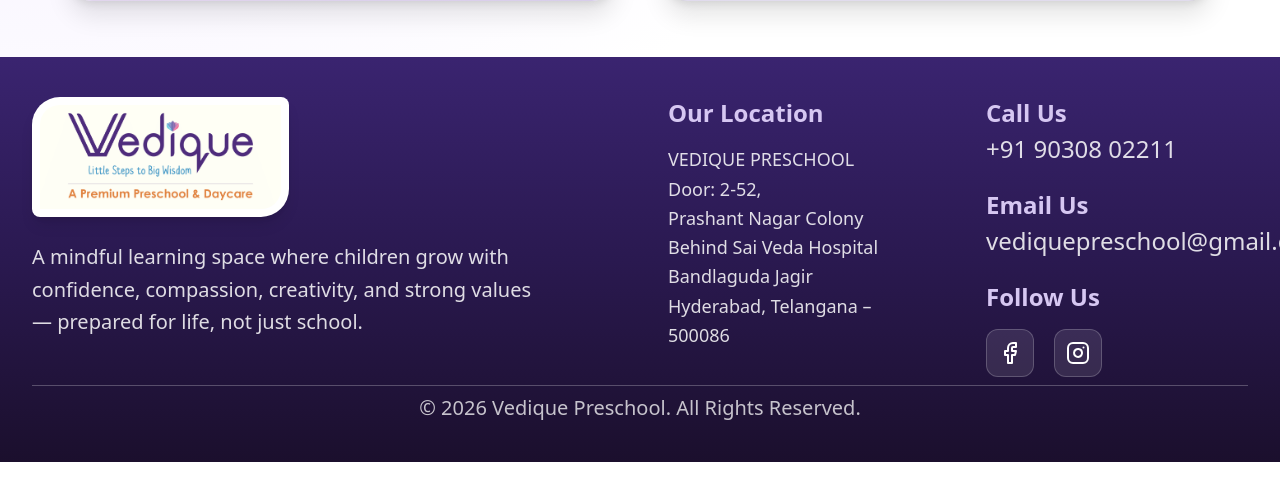
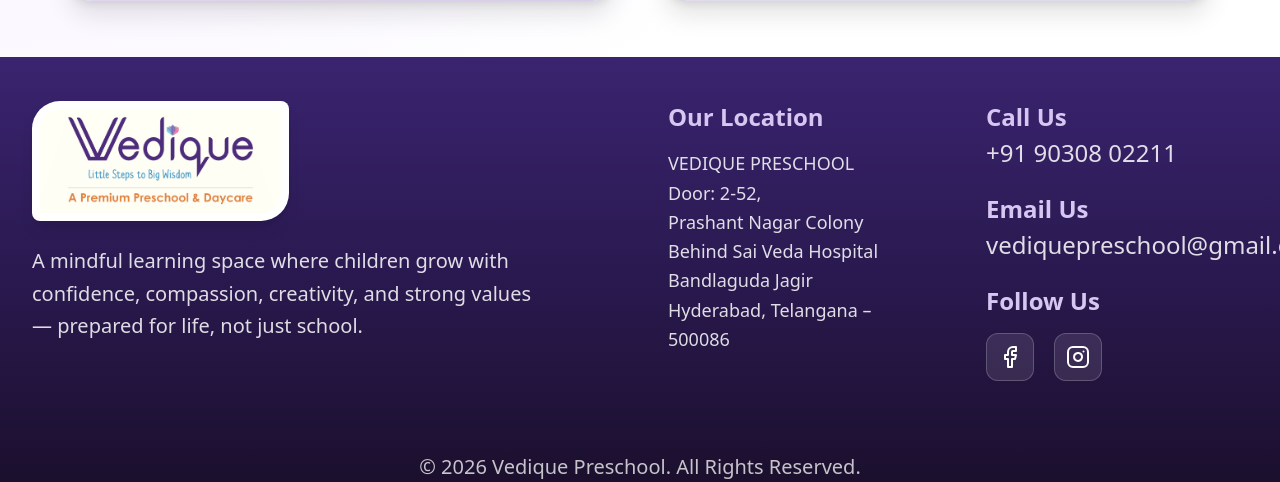
Before and after one commit to dfordivyansh/vediquepreschool, a React (Vite) app: page / in a window 1280 px wide. Shown: the part 5195-5677 px from the top of the page. Built offline with nearby package versions, Linux system fonts and the light colour scheme; the HTML template or start-up script is replaced by a standard one; a web font is replaced by a local one.

Commit message:
Many Things Updated

```diff
--- a/src/components/Footer.jsx
+++ b/src/components/Footer.jsx
@@ -14,7 +14,7 @@
           observer.disconnect();
         }
       },
-      { threshold: 0.2 }
+      { threshold: 0.2 },
     );
 
     if (footerRef.current) observer.observe(footerRef.current);
@@ -39,15 +39,12 @@
       <footer
         ref={footerRef}
         className={`bg-gradient-to-t from-[#1B0F2D] via-[#2A1950] to-[#3A2470]
-        text-white footer-reveal ${visible ? "show" : ""}`}
-      >
-        <div className="max-w-7xl mx-auto px-5 sm:px-8 py-10">
-
+        text-white footer-reveal ${visible ? "show" : ""}`}>
+        <div className="max-w-7xl mx-auto px-5 sm:px-8 py-1">
           {/* ================= MAIN GRID ================= */}
           <div className="grid grid-cols-1 gap-14 lg:grid-cols-4">
-
             {/* ================= BRAND ================= */}
-            <div className="space-y-6 text-center lg:text-left lg:col-span-2">
+            <div className="space-y-6 py-5 sm:py-10 text-center lg:text-left lg:col-span-2">
               <img
                 src="/assets/logo-footer.png"
                 alt="Vedique Preschool Logo"
@@ -61,8 +58,6 @@
                   p-2
                 "
               />
-
-
               <p className="text-white/85 leading-relaxed max-w-lg mx-auto lg:mx-0 text-xl">
                 A mindful learning space where children grow with confidence,
                 compassion, creativity, and strong values — prepared for life,
@@ -71,14 +66,15 @@
             </div>
 
             {/* ================= LOCATION ================= */}
-            <div className="space-y-4 text-center lg:text-left">
+            <div className="space-y-4 py-0 sm:py-10 text-center lg:text-left">
               <h3 className="text-xl sm:text-2xl font-semibold text-[#D6C7F2]">
                 Our Location
               </h3>
 
               <p className="text-[18px] text-white/85 leading-relaxed">
                 VEDIQUE PRESCHOOL <br />
-                Door: 2-52,<br />
+                Door: 2-52,
+                <br />
                 Prashant Nagar Colony <br />
                 Behind Sai Veda Hospital <br />
                 Bandlaguda Jagir <br />
@@ -87,8 +83,7 @@
             </div>
 
             {/* ================= CONTACT + SOCIAL ================= */}
-            <div className="space-y-6 text-center lg:text-left">
-
+            <div className="space-y-6 py-0 sm:py-10 text-center lg:text-left">
               <div>
                 <h3 className="text-xl sm:text-2xl font-semibold text-[#D6C7F2] mb-1">
                   Call Us
@@ -104,8 +99,7 @@
                 </h3>
                 <a
                   href="mailto:vediquepreschool@gmail.com"
-                  className="text-white/85 hover:text-white transition text-xl sm:text-2xl font-medium"
-                >
+                  className="text-white/85 hover:text-white transition text-xl sm:text-2xl font-medium">
                   vediquepreschool@gmail.com
                 </a>
               </div>
@@ -117,32 +111,38 @@
                 </h3>
 
                 <div className="flex justify-center lg:justify-start gap-5">
-                  {[Facebook, Instagram].map((Icon, i) => (
+                  {/* Facebook */}
                   <a
-                      key={i}
-                      href="#"
-                      aria-label="Social link"
+                    href="https://www.facebook.com/share/1D6BJgTVvz/"
+                    target="_blank"
+                    rel="noopener noreferrer"
+                    aria-label="Vedique Preschool on Facebook"
                     className="w-12 h-12 flex items-center justify-center rounded-xl
     bg-white/10 border border-white/20
-                      hover:bg-white/20 transition"
-                    >
-                      <Icon className="w-6 h-6 text-white" />
+    hover:bg-white/20 transition">
+                    <Facebook className="w-6 h-6 text-white" />
                   </a>
-                  ))}
+
+                  {/* Instagram */}
+                  <a
+                    href="https://www.instagram.com/vediquepreschool?igsh=MXd4eWRtczB2eTJzcw=="
+                    target="_blank"
+                    rel="noopener noreferrer"
+                    aria-label="Vedique Preschool on Instagram"
+                    className="w-12 h-12 flex items-center justify-center rounded-xl
+    bg-white/10 border border-white/20
+    hover:bg-white/20 transition">
+                    <Instagram className="w-6 h-6 text-white" />
+                  </a>
+                </div>
+              </div>
             </div>
           </div>
 
-            </div>
-          </div>
-
-          {/* ================= DIVIDER ================= */}
-          <hr className="my-2 h-px border-0 bg-white/25" />
-
           {/* ================= COPYRIGHT ================= */}
-          <div className="text-center text-xl text-white/75 font-medium">
+          <div className="mt-6 sm:mt-8 text-center text-xl text-white/75 font-medium">
             © {new Date().getFullYear()} Vedique Preschool. All Rights Reserved.
           </div>
-
         </div>
       </footer>
     </>
```
Lines whose indentation alone changed are shown as unchanged.
